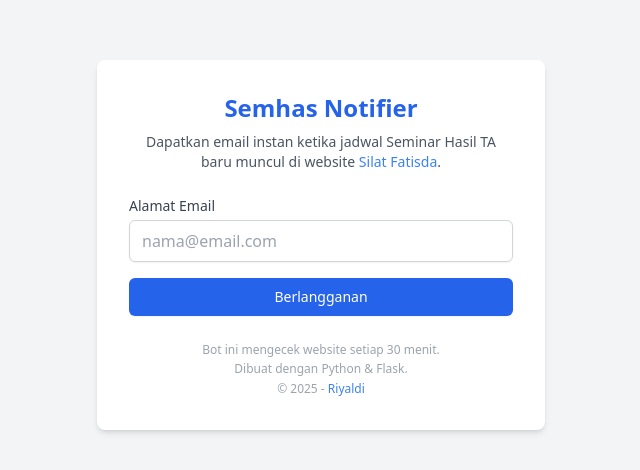
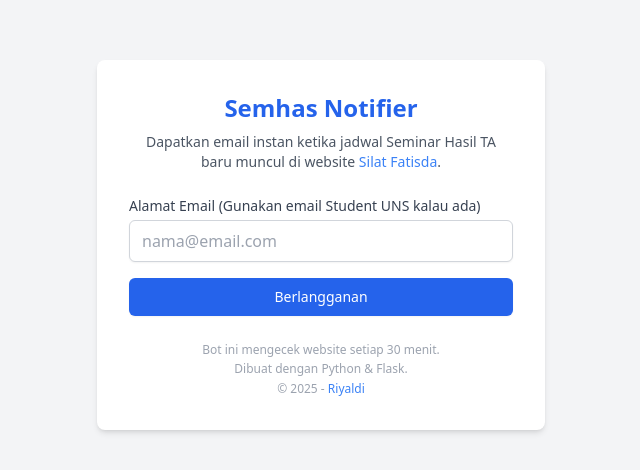
Before and after one commit to riyhs/semhas-notifier, a Flask app: page / in a window 1280 px wide. Shown: the part 155-625 px from the top of the page, without its empty margins (319-959 px from the left). Run offline with Flask 3, Linux system fonts and the light colour scheme; some libraries are stand-ins or nearby versions.

Commit message:
feat: use student email if possible label

```diff
--- a/templates/index.html
+++ b/templates/index.html
@@ -44,7 +44,8 @@
 					<label
 						for="email"
 						class="block text-sm font-medium text-gray-700"
-						>Alamat Email</label
+						>Alamat Email (Gunakan email Student UNS kalau
+						ada)</label
 					>
 					<input
 						type="email"
```
